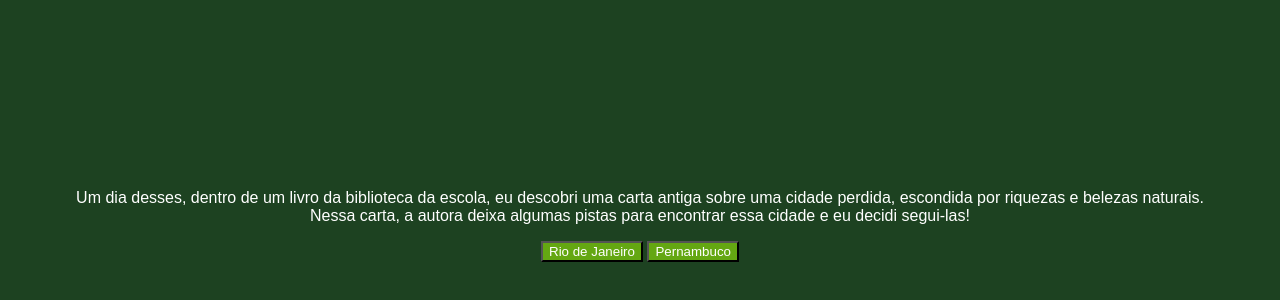
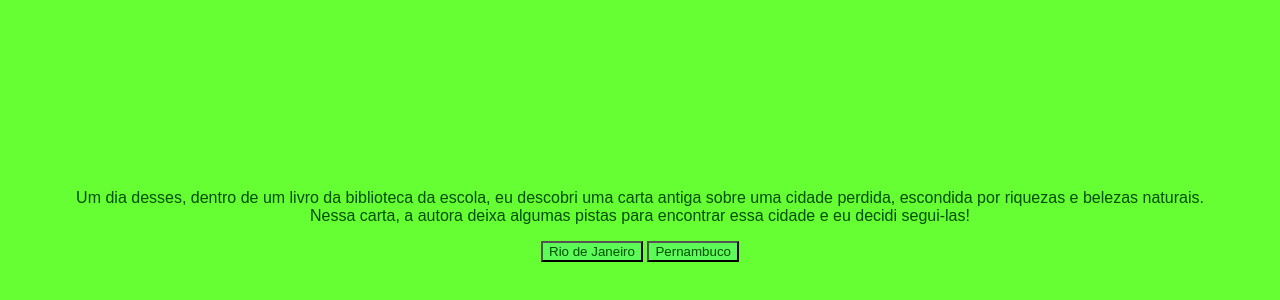
Before and after one commit to Kauexrs/ILHADAAVENTURAA2, a plain HTML site: page index.html in a window 1280 px wide. Shown: the part 142-442 px from the top of the page. Drawn offline with Linux system fonts and the light colour scheme; a web font is replaced by a local one.

Commit message:
Update style.css

```diff
--- a/style.css
+++ b/style.css
@@ -1,6 +1,6 @@
 body {
-    background-color: #1D4221;
-    color: white;
+    background-color: #66FF33;
+    color: #004D00;
     font-family: "Bai Jamjuree", sans-serif;
     display: flex;
     justify-content: center;
@@ -10,8 +10,8 @@ body {
 }
 
 button {
-    background-color: #64A712;
-    color: white;
+    background-color: #5CFB57;
+    color: #004D00;
     font-family: "Bai Jamjuree", sans-serif;
 }
 
```
